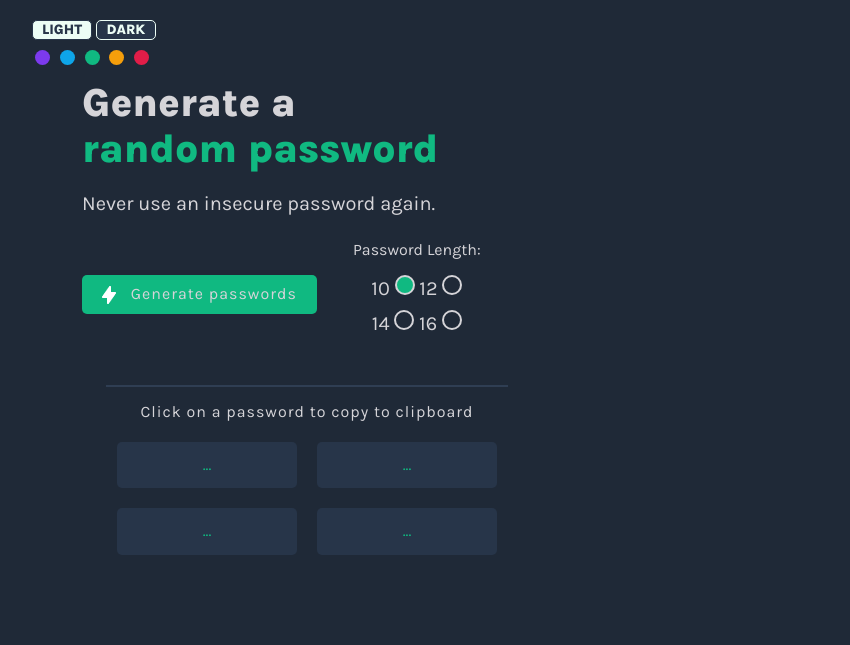
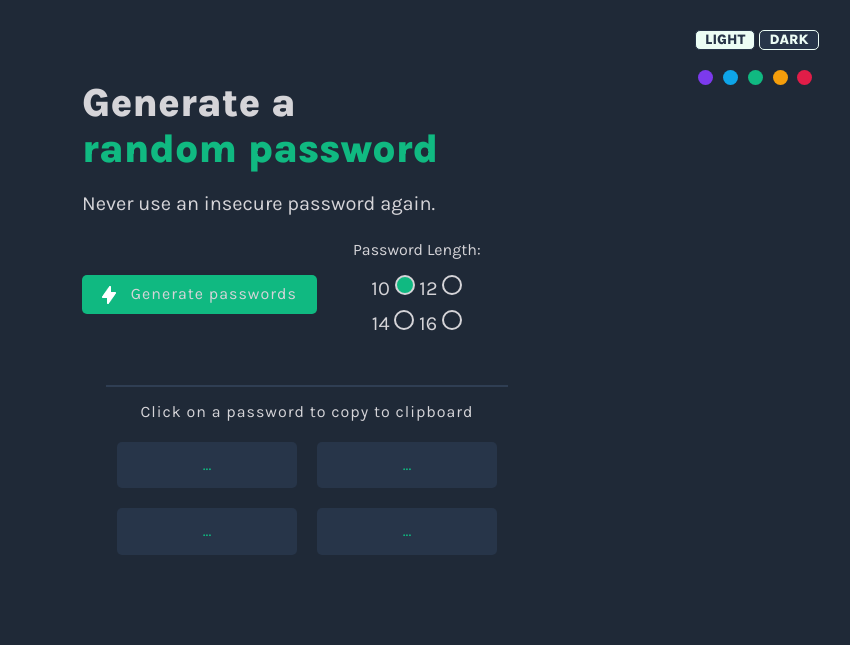
Before and after one commit to szcsny/pwgenerator, a website built with webpack: page index.html in a window 1280 px wide. Shown: the whole page, without its empty margins (333-1183 px from the left). Built offline with nearby package versions, Linux system fonts and the light colour scheme.

Commit message:
Update index.css

```diff
--- a/index.css
+++ b/index.css
@@ -127,9 +127,10 @@ input[type="radio"]:checked {
     margin: 20px 0;
 }
 
-.modes {
+.modifiers {
     position: absolute;
-    left: 365px;
+    right: 10%;
+    top: 10px;
 }
 
 .modes button {
@@ -139,11 +140,6 @@ input[type="radio"]:checked {
     margin: 20px 0;
 }
 
-.colors {
-    position: absolute;
-    left: 365px;
-    top: 50px;
-}
 .color {
     height: 15px;
     width: 15px;
```
